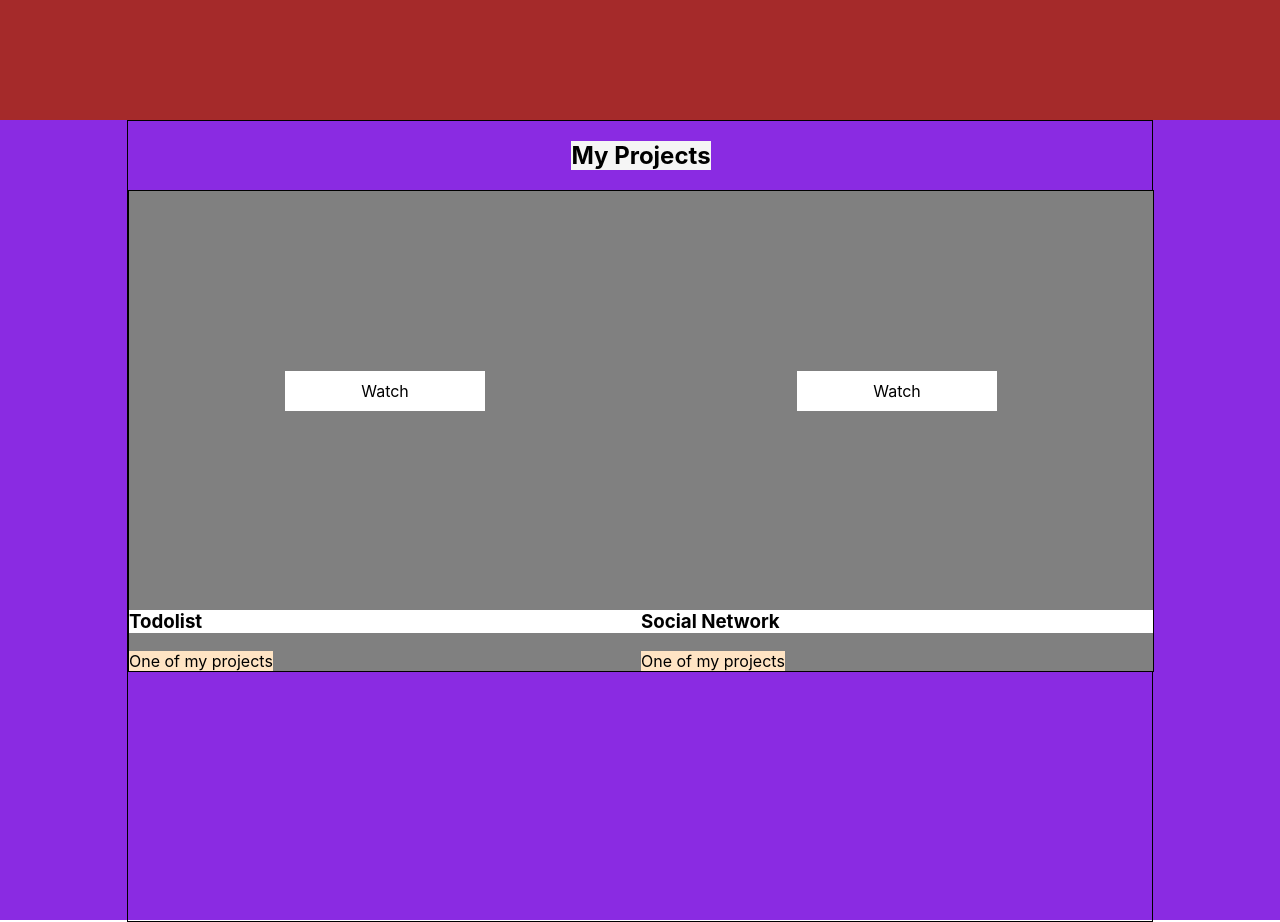
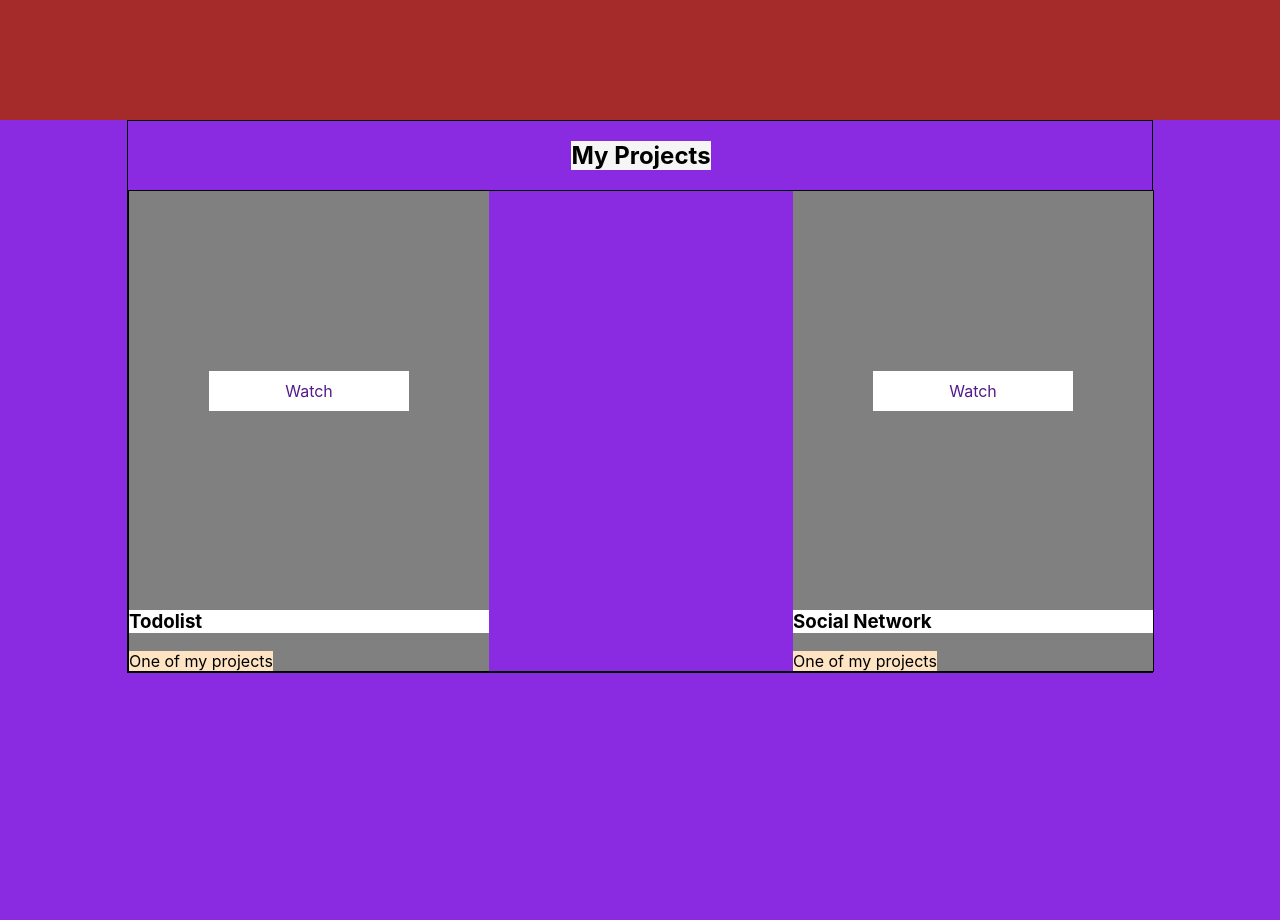
Before and after one commit to fabskrejt/portfolio, a React (Create React App) app: page / in a window 1280 px wide. Shown: the part 1560-2482 px from the top of the page. Built offline with nearby package versions, Linux system fonts and the light colour scheme.

Commit message:
changed size for Project block

```diff
--- a/src/projekts/Projects.module.css
+++ b/src/projekts/Projects.module.css
@@ -1,6 +1,6 @@
 .projectsBlock{
     background-color: blueviolet;
-    height: 100vh;
+    min-height: 100vh;
 }
 
 .container{
@@ -18,4 +18,5 @@
     width: 100%;
     display: flex;
     justify-content: space-between;
+    flex-wrap: wrap;
 }
--- a/src/projekts/project/Project.module.css
+++ b/src/projekts/project/Project.module.css
@@ -1,11 +1,10 @@
 .project{
-    width: 600px;
+    width: 360px;
     background-color: gray;
 }
 
 .previewImg{
-    max-width: 600px;
-    min-width: 360px;
+    width: 100%;
     height: 400px;
     display: flex;
     justify-content: center;
--- a/src/projekts/project/Project.tsx
+++ b/src/projekts/project/Project.tsx
@@ -9,7 +9,7 @@ export const Project =(props: ProjectPropsType)=>{
     return(
         <div className={styles.project}>
                 <div className={styles.previewImg}>
-                    <a>Watch</a>
+                    <a href={''}>Watch</a>
                 </div>
             <h3 className={styles.title}>{props.title}</h3>
             <span className={styles.description}>{props.description}</span>
```
